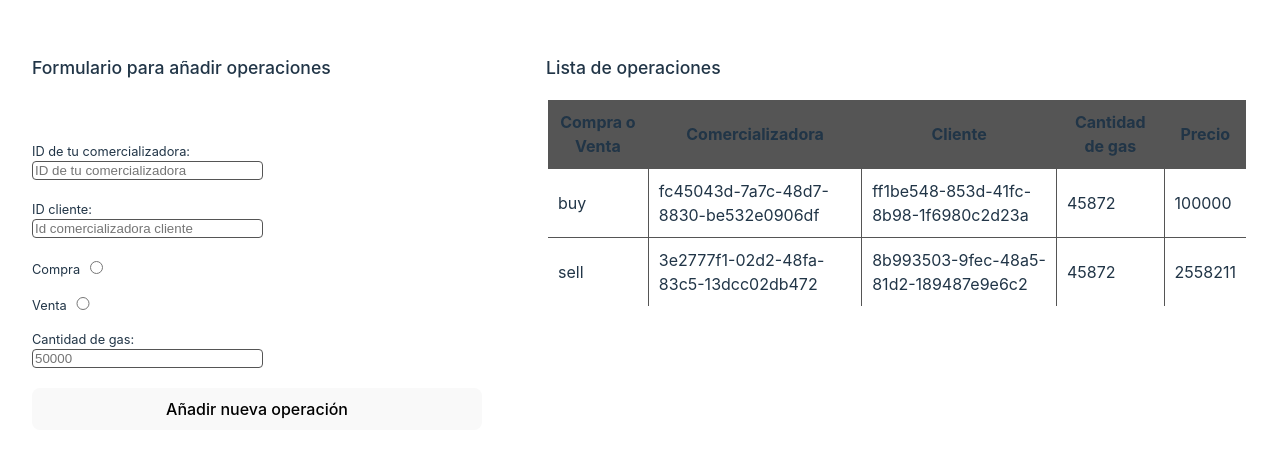
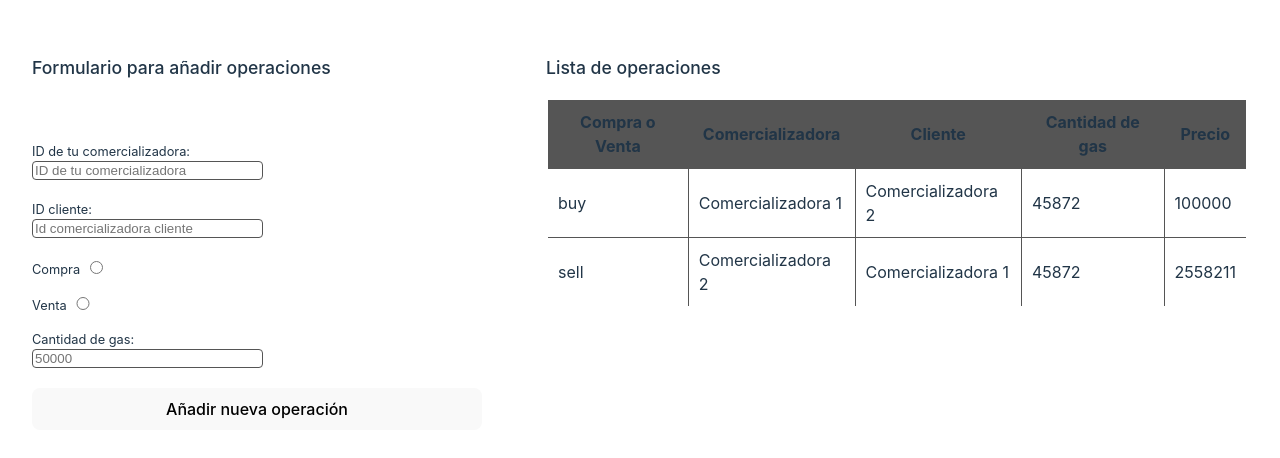
Before and after one commit to romeroestela/prueba_fullstack, a React (Vite) app in the folder prueba_fullstack/: page / in a window 1280 px wide. Shown: the part 156-614 px from the top of the page. Built offline with nearby package versions, Linux system fonts and the light colour scheme.

Commit message:
Pequeños cambios en datos de las operaciones

```diff
--- a/prueba_fullstack/src/App.tsx
+++ b/prueba_fullstack/src/App.tsx
@@ -8,7 +8,8 @@ interface Operation{
   type: 'buy' | 'sell',
   amount: number,
   price: number,
-  name: string
+  marketer_name: string,
+  client_name: string
 }
 
 const INITIAL_OPERATION: Operation[] = [
@@ -19,7 +20,8 @@ const INITIAL_OPERATION: Operation[] = [
     type: 'buy',
     amount: 45872,
     price: 100000,
-    name: 'Empresa1'
+    marketer_name: 'Comercializadora 1',
+    client_name: 'Comercializadora 2'
   },
   {
     id: crypto.randomUUID(),
@@ -28,7 +30,8 @@ const INITIAL_OPERATION: Operation[] = [
     type: 'sell',
     amount: 45872,
     price: 2558211,
-    name: 'Empresa2'
+    marketer_name: 'Comercializadora 2',
+    client_name: 'Comercializadora 1'
   },
 ]
 
@@ -112,8 +115,8 @@ function App() {
               {operations.map((operation) => (
                 <tr key={operation.id}>
                   <td>{operation.type}</td>
-                  <td>{operation.marketer_id}</td>
-                  <td>{operation.client_id}</td>
+                  <td>{operation.marketer_name}</td>
+                  <td>{operation.client_name}</td>
                   <td>{operation.amount}</td>
                   <td>{operation.price}</td>
                 </tr>
```
